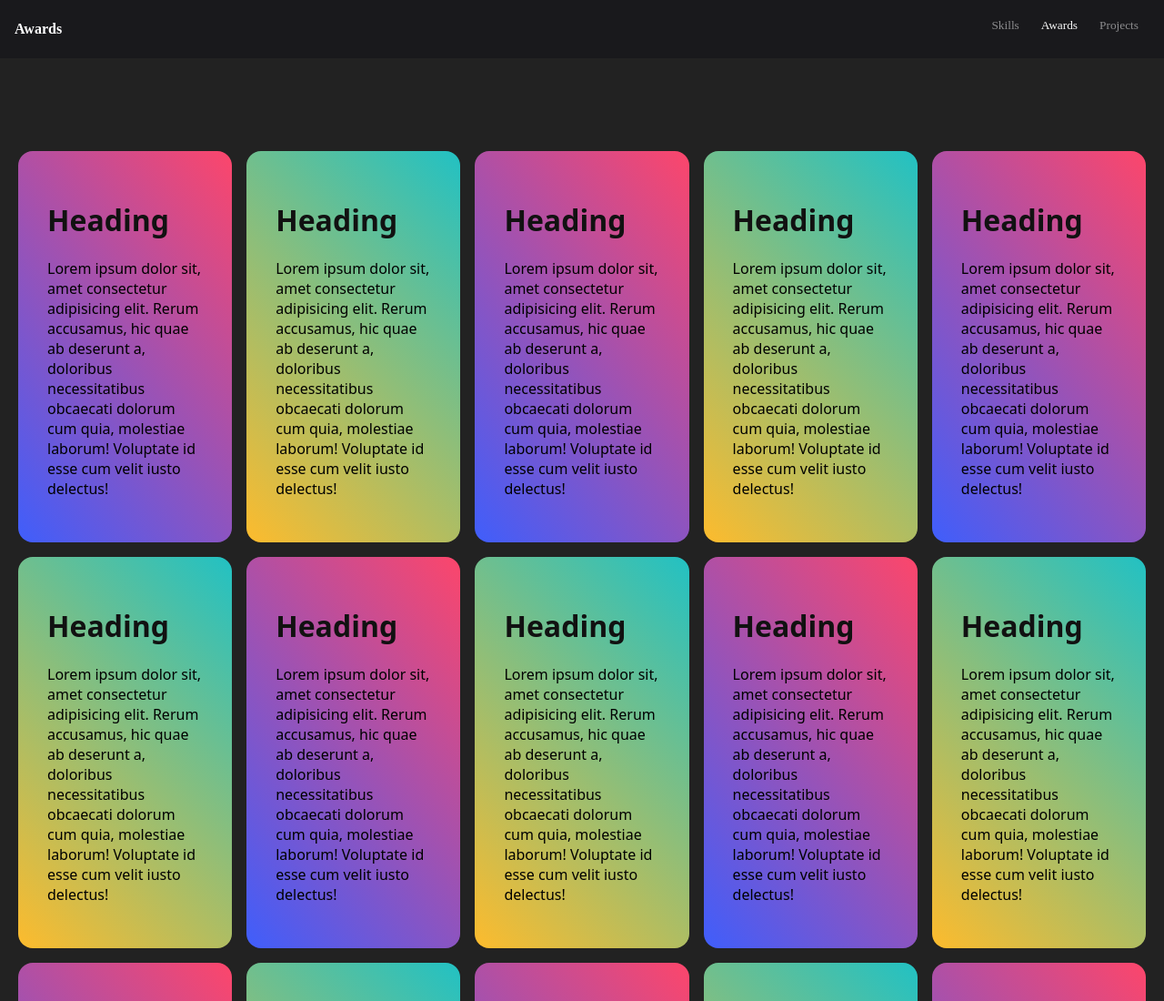
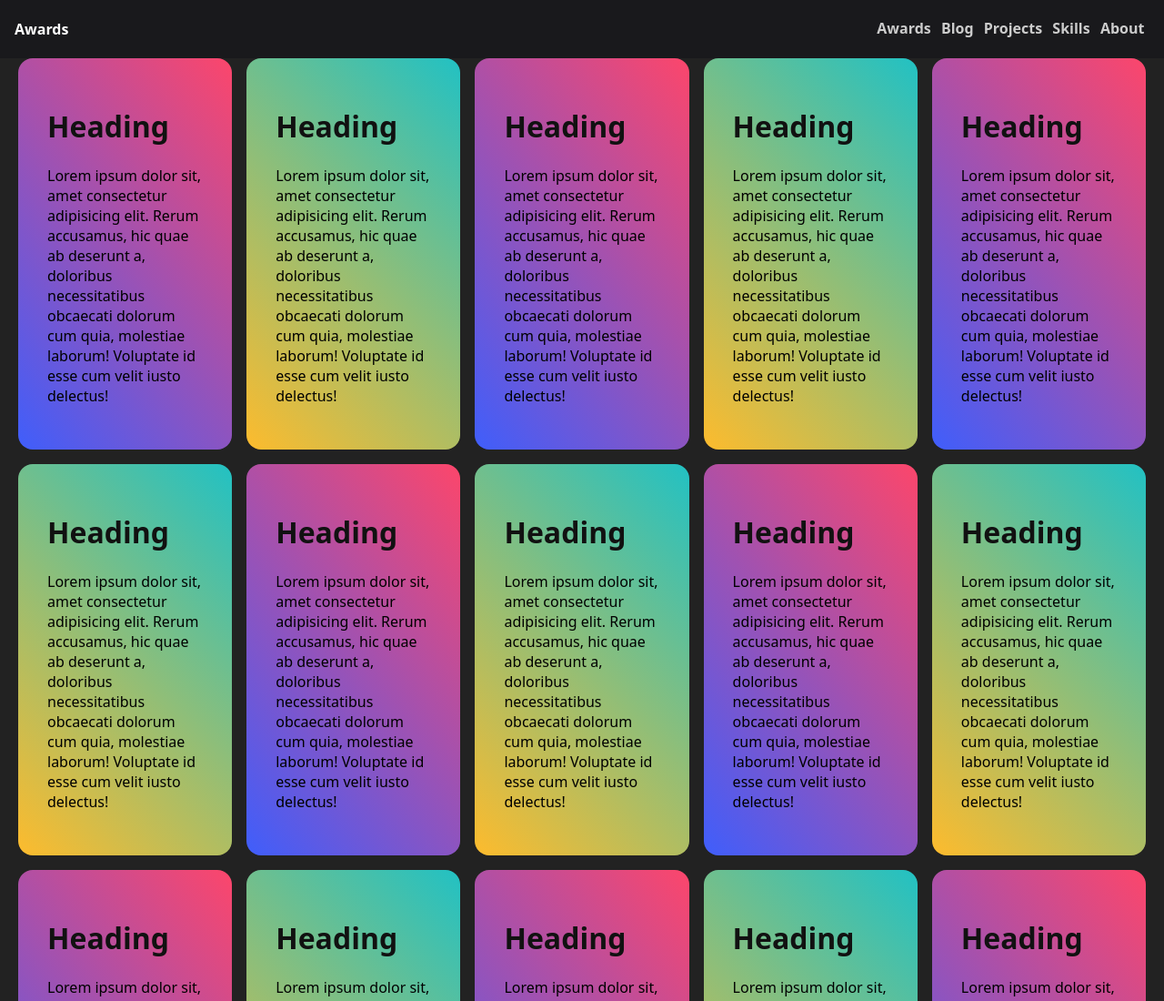
Before and after one commit to CodeWithFED/Js-Basics, a website built with Vite: page index.html in a window 1280 px wide. Shown: the top 1100 px of the page at 91% size. Built offline with nearby package versions, Linux system fonts and the light colour scheme.

Commit message:
fixing the navbar bug

```diff
--- a/index.html
+++ b/index.html
@@ -13,14 +13,16 @@
 
       <button type="button" class="navbar-burger" onclick="toggleMenuOpen()">
         <span class="material-icons">
-          <img src="menu.svg" alt="" />
+          <img src="menu.svg" alt="menu" />
         </span>
       </button>
       <h1 class="navbar-title">Awards</h1>
       <nav class="navbar-menu">
-        <button type="button">Skills</button>
-        <button type="button" class="active">Awards</button>
-        <button type="button">Projects</button>
+        <a href="#">Awards</a>
+        <a href="#">Blog</a>
+        <a href="#">Projects</a>
+        <a href="#">Skills</a>
+        <a href="#">About</a>
       </nav>
     </nav>
     <!-- -->
@@ -214,6 +216,6 @@
         delectus!
       </p>
     </div>
-    <script type="module" src="/main.js"></script>
+    <script type="text/javascript" src="/main.js"></script>
   </body>
 </html>
--- a/style.css
+++ b/style.css
@@ -7,7 +7,6 @@
 button {
   border: 0;
   padding: 0;
-  font-family: inherit;
   background: transparent;
   color: inherit;
   cursor: pointer;
@@ -25,7 +24,6 @@ button {
   height: 64px;
   background: #19191c;
   color: #f9f9f9;
-  font-family: "Poppins";
   box-sizing: border-box;
 }
 
@@ -43,7 +41,7 @@ button {
   left: 0;
   width: 100%;
   height: 100%;
-  background: rgba(0, 0, 0, 0.5);
+  filter: blur(100%);
   visibility: hidden;
   opacity: 0;
   transition: 0.3s;
@@ -89,16 +87,27 @@ body.open .navbar-overlay {
   top: 0;
   left: 0;
   translate: -100% 0;
-  width: 270px;
+  width: 300px;
   height: 100%;
   padding: 20px;
   display: flex;
   gap: 8px;
   flex-direction: column;
   align-items: flex-start;
-  background: #000000;
+  background: #111;
   visibility: hidden;
   transition: translate 0.3s;
+}
+
+.navbar-menu a {
+  font-size: 1rem;
+  font-weight: 700;
+  width: 100%;
+  text-align: left;
+  outline: 0;
+  text-decoration: none;
+  color: #ccc;
+  padding: 1rem;
 }
 
 body.open .navbar-menu {
@@ -115,15 +124,19 @@ body.open .navbar-menu {
     flex-direction: row;
     visibility: visible;
   }
+
+  .navbar-menu a {
+    padding: 0 .1rem;
+  }
 }
 
 .navbar-menu>button {
   color: rgba(255, 255, 255, 0.5);
   background: transparent;
-  padding: 0 8px;
+  padding: 1rem;
 }
 
-.navbar-menu>button.active {
+.navbar-menu>a:hover {
   color: inherit;
 }
 
@@ -137,8 +150,10 @@ body {
   flex-direction: column;
   flex-wrap: wrap;
   background: #222;
-  margin: 13% 20px 0;
+  margin: 15% 20px 0;
   gap: 1rem;
+  font-family: system-ui, -apple-system, BlinkMacSystemFont, 'Segoe UI', Roboto, Oxygen, Ubuntu, Cantarell, 'Open Sans', 'Helvetica Neue', sans-serif;
+
 }
 
 h1 {
@@ -147,7 +162,6 @@ h1 {
 
 .container {
   flex: 1;
-  font-family: system-ui, -apple-system, BlinkMacSystemFont, 'Segoe UI', Roboto, Oxygen, Ubuntu, Cantarell, 'Open Sans', 'Helvetica Neue', sans-serif;
   padding: 1rem;
   border-radius: 1rem;
   background: rgb(63, 94, 251);
@@ -159,13 +173,15 @@ h1 {
   background: linear-gradient(225deg, rgba(34, 193, 195, 1) 0%, rgba(253, 187, 45, 1) 100%);
 }
 
-@media screen and (min-width:700px) {
+@media screen and (min-width:800px) {
   html {
     font-size: 120%;
   }
 
   body {
     flex-direction: row;
+    margin: 9% 20px 0;
+
   }
 
   .container {
@@ -177,4 +193,7 @@ h1 {
   html {
     font-size: 100%;
   }
+  body {
+  margin: 5% 20px 0;
+  }
 }
```
